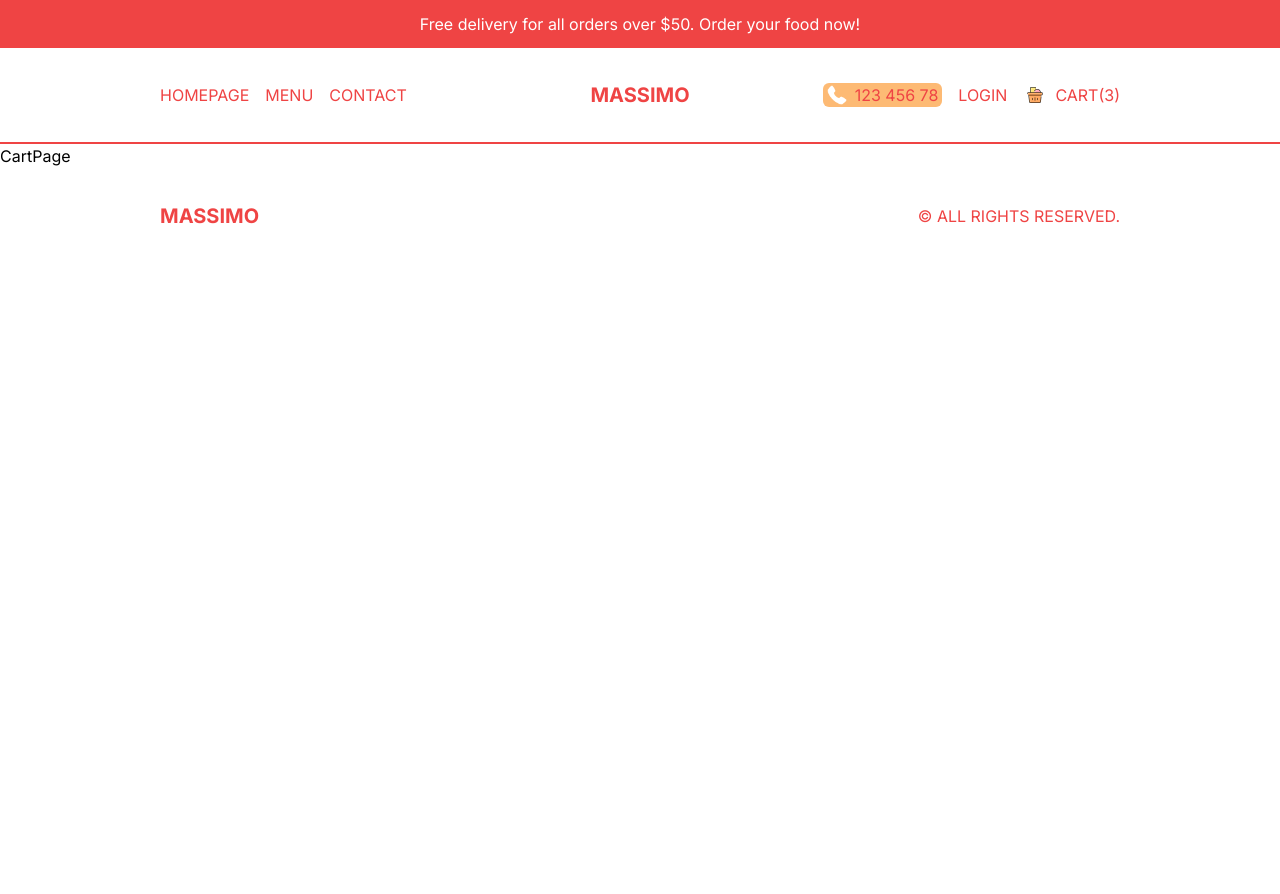
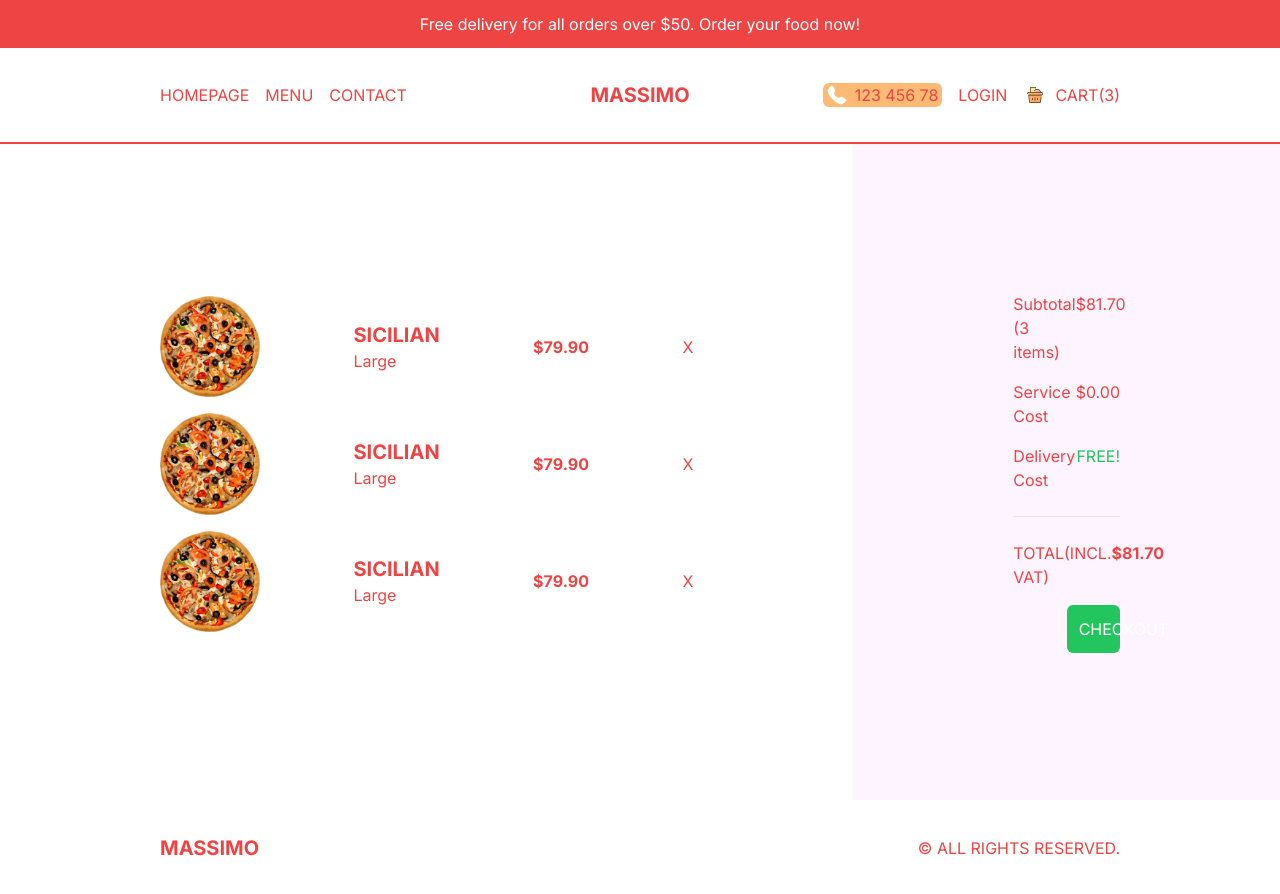
Before and after one commit to mehranehsoleimani66/resturant, a Next.js app: page /cart in a window 1280 px wide. Before the commit the page ends 800 px from the top, so only its background shows below. Built offline with nearby package versions, Linux system fonts and the light colour scheme.

Commit message:
created cartpage

```diff
--- a/src/app/cart/page.tsx
+++ b/src/app/cart/page.tsx
@@ -1,7 +1,67 @@
+import Image from "next/image";
 import React from "react";
 
 const CartPage = () => {
-  return <div>CartPage</div>;
+  return (
+    <div className="h-[calc(100vh-6rem)] md:h-[calc(100vh-9rem)] flex flex-col text-red-500 lg:flex-row">
+      {/* PRODUCTS CONTAINER */}
+      <div className="h-1/2 p-4 flex flex-col justify-center overflow-scroll lg:h-full lg:w-2/3 2xl:w-1/2 lg:px-20 xl:px-40">
+        {/* SINGLE ITEM */}
+        <div className="flex items-center justify-between mb-4">
+          <Image src="/temporary/p1.png" alt="" width={100} height={100} />
+          <div className="">
+            <h1 className="uppercase text-xl font-bold">sicilian</h1>
+            <span>Large</span>
+          </div>
+          <h2 className="font-bold">$79.90</h2>
+          <span className="cursor-pointer">X</span>
+        </div>
+        {/* SINGLE ITEM */}
+        <div className="flex items-center justify-between mb-4">
+          <Image src="/temporary/p1.png" alt="" width={100} height={100} />
+          <div className="">
+            <h1 className="uppercase text-xl font-bold">sicilian</h1>
+            <span>Large</span>
+          </div>
+          <h2 className="font-bold">$79.90</h2>
+          <span className="cursor-pointer">X</span>
+        </div>
+        {/* SINGLE ITEM */}
+        <div className="flex items-center justify-between mb-4">
+          <Image src="/temporary/p1.png" alt="" width={100} height={100} />
+          <div className="">
+            <h1 className="uppercase text-xl font-bold">sicilian</h1>
+            <span>Large</span>
+          </div>
+          <h2 className="font-bold">$79.90</h2>
+          <span className="cursor-pointer">X</span>
+        </div>
+      </div>
+      {/* PAYMENT CONTAINER */}
+      <div className="h-1/2 p-4 bg-fuchsia-50 flex flex-col gap-4 justify-center lg:h-full lg:w-1/3 2xl:w-1/2 lg:px-20 xl:px-40 2xl:text-xl 2xl:gap-6">
+        <div className="flex justify-between">
+          <span className="">Subtotal (3 items)</span>
+          <span className="">$81.70</span>
+        </div>
+        <div className="flex justify-between">
+          <span className="">Service Cost</span>
+          <span className="">$0.00</span>
+        </div>
+        <div className="flex justify-between">
+          <span className="">Delivery Cost</span>
+          <span className="text-green-500">FREE!</span>
+        </div>
+        <hr className="my-2" />
+        <div className="flex justify-between">
+          <span className="">TOTAL(INCL. VAT)</span>
+          <span className="font-bold">$81.70</span>
+        </div>
+        <button className="bg-green-500 text-white p-3 rounded-md w-1/2 self-end">
+          CHECKOUT
+        </button>
+      </div>
+    </div>
+  );
 };
 
 export default CartPage;
```
